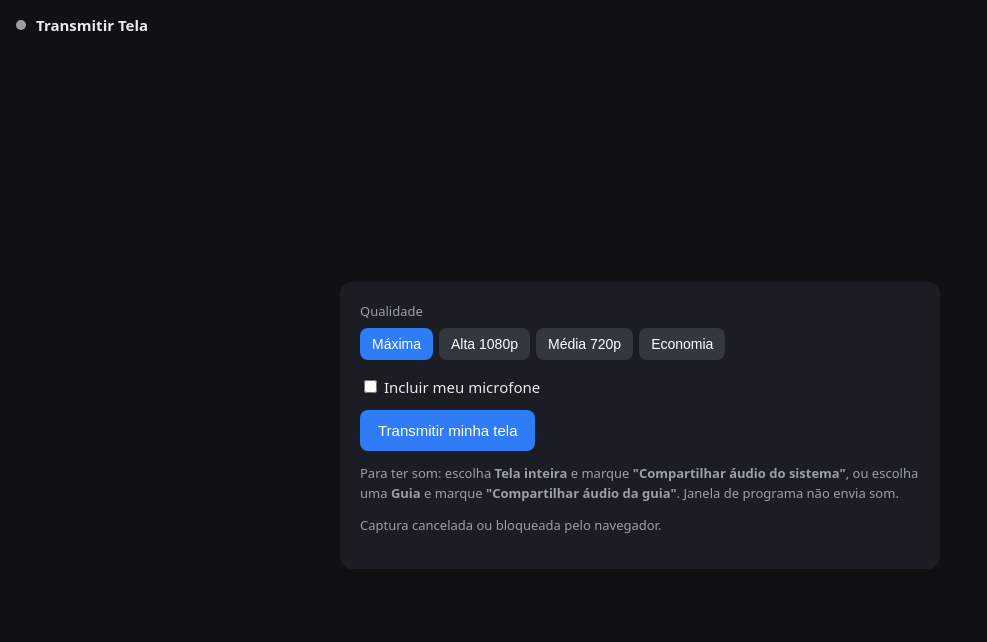
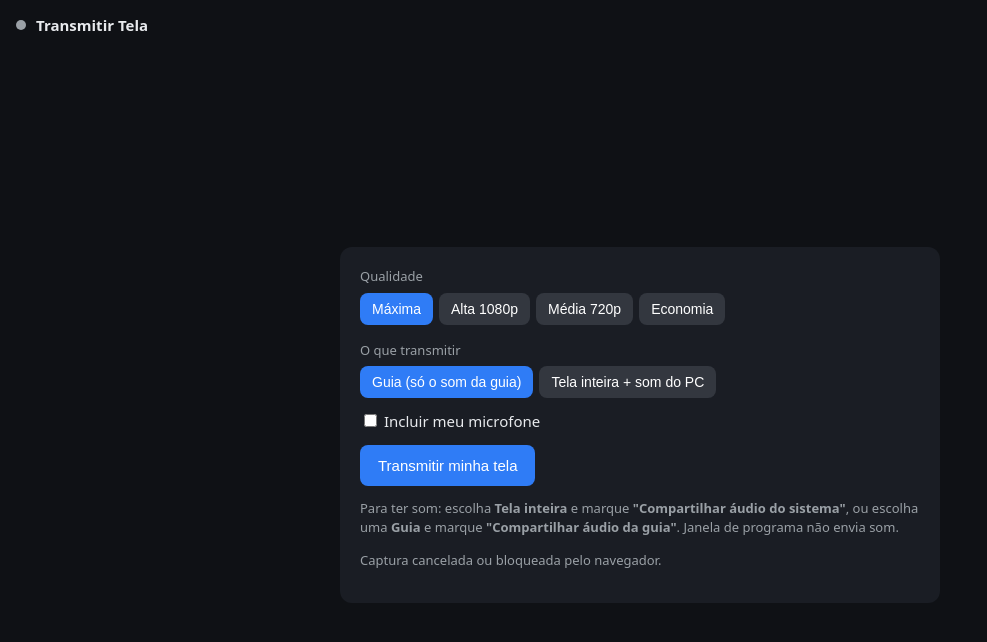
Before and after one commit to ruan82508-cpu/tela, a plain HTML site: page index.html in a window 1280 px wide. Both pictures are taken after a click on the button "Transmitir minha tela". Shown: the whole page, without its empty margins (0-987 px from the left). Drawn offline with Linux system fonts and the light colour scheme.

Commit message:
Modo Guia: só o som da guia (sem tela inteira/som do sistema)
Co-Authored-By: Claude Opus 5.5 <noreply@anthropic.com>

```diff
--- a/index.html
+++ b/index.html
@@ -38,6 +38,11 @@ video{width:100%;max-height:calc(100vh - 170px);background:#000;border-radius:8p
     <div class="mut" style="margin-bottom:6px">Qualidade</div>
     <div class="q" id="qBtns"></div>
     <div id="txIni" style="margin-top:16px">
+      <div class="mut" style="margin-bottom:6px">O que transmitir</div>
+      <div class="q" id="mBtns" style="margin-bottom:12px">
+        <button data-m="guia">Guia (só o som da guia)</button>
+        <button data-m="tela">Tela inteira + som do PC</button>
+      </div>
       <label style="display:block;margin:0 0 12px"><input type="checkbox" id="chkMic"> Incluir meu microfone</label>
       <button id="btnStart">Transmitir minha tela</button>
       <p class="mut">Para ter som: escolha <b>Tela inteira</b> e marque <b>"Compartilhar áudio do sistema"</b>, ou escolha uma <b>Guia</b> e marque <b>"Compartilhar áudio da guia"</b>. Janela de programa não envia som.</p>
@@ -105,6 +110,10 @@ if(!sala){ // ================= TRANSMISSOR =================
   for(const k in QUAL){const b=document.createElement('button');b.textContent=QUAL[k].nome;b.dataset.k=k;b.onclick=()=>setQual(k);qb.appendChild(b)}
   const marcaQ=()=>[...qb.children].forEach(b=>b.classList.toggle('sel',b.dataset.k===qSel));
   marcaQ();
+  let modo='guia';try{modo=localStorage.getItem('modo')||'guia'}catch(e){}
+  const mb=$('mBtns'),marcaM=()=>[...mb.children].forEach(b=>b.classList.toggle('sel',b.dataset.m===modo));
+  [...mb.children].forEach(b=>b.onclick=()=>{modo=b.dataset.m;marcaM();try{localStorage.setItem('modo',modo)}catch(e){}});
+  marcaM();
 
   async function setQual(k){
     qSel=k;marcaQ();try{localStorage.setItem('qual',k)}catch(e){}
@@ -135,8 +144,13 @@ if(!sala){ // ================= TRANSMISSOR =================
       disp=await navigator.mediaDevices.getDisplayMedia({
         video:{width:{ideal:q.w},height:{ideal:q.h},frameRate:{ideal:q.fps,max:q.fps}},
         audio:{echoCancellation:false,noiseSuppression:false,autoGainControl:false},
-        systemAudio:'include',windowAudio:'system',selfBrowserSurface:'exclude',surfaceSwitching:'include'
+        ...(modo==='guia'
+          ? {displaySurface:'browser',systemAudio:'exclude',windowAudio:'exclude',monitorTypeSurfaces:'exclude',preferCurrentTab:false}
+          : {displaySurface:'monitor',systemAudio:'include',windowAudio:'system'}),
+        selfBrowserSurface:'exclude',surfaceSwitching:'include'
       });
+      const ds=disp.getVideoTracks()[0].getSettings().displaySurface;
+      if(modo==='guia'&&ds&&ds!=='browser')$('txMsg').textContent='⚠ Você escolheu uma janela, não uma guia: vai sem som.';
     }catch(e){
       if(e.name==='NotAllowedError'){$('txMsg').textContent='Captura cancelada.';return}
       // navegador recusou as opções avançadas: tenta o básico
```
